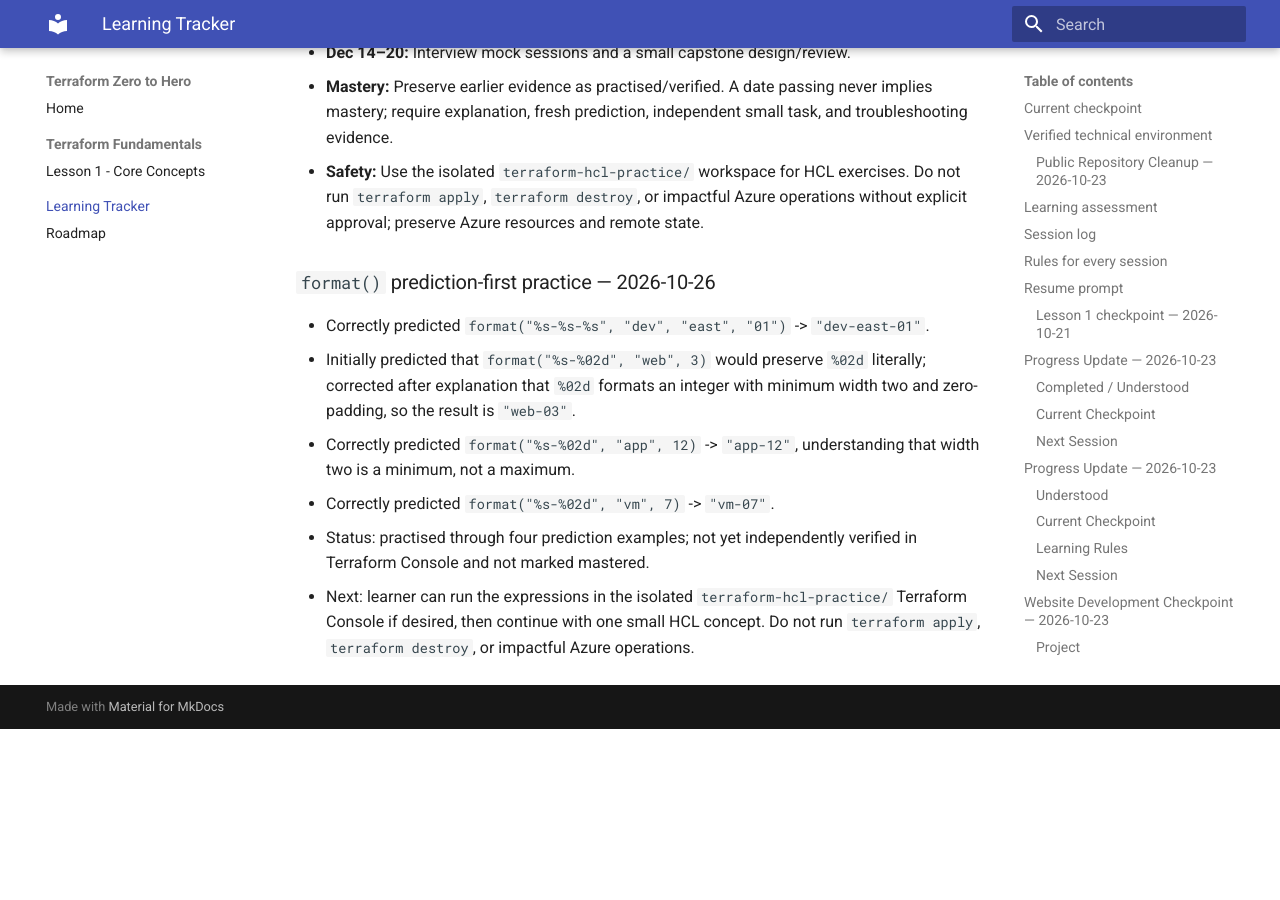
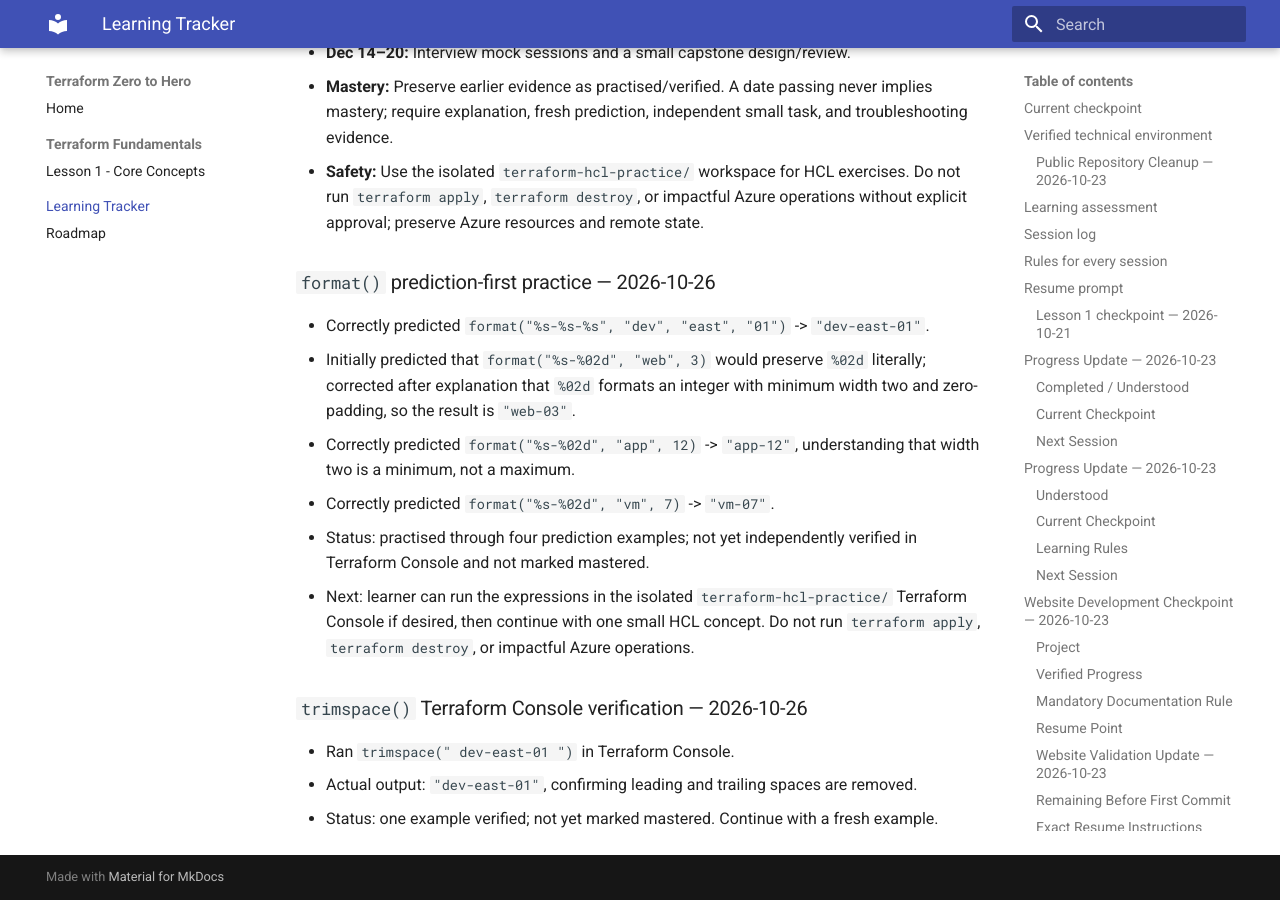
Before and after one commit to pshewale-dev/terraform-azure-lab, an MkDocs documentation site: the page built from docs/LEARNING-PROGRESS.md, in a window 1280 px wide and 900 px high, scrolled down 20498 px. Built offline with MkDocs 1.6.1 and Material for MkDocs 9.7.7, drawn with Linux system fonts in a browser that asks for light colours; before the commit the page ends 21227 px from its top, so only the background shows below that.

Commit message:
docs: record trimspace console verification

```diff
--- a/docs/LEARNING-PROGRESS.md
+++ b/docs/LEARNING-PROGRESS.md
@@ -615,3 +615,8 @@ Output: `"subscriptions/resourceGroups/vnet"`. This confirms that `join()` inser
 - Next: learner can run the expressions in the isolated `terraform-hcl-practice/` Terraform Console if desired, then continue with one small HCL concept. Do not run `terraform apply`, `terraform destroy`, or impactful Azure operations.
 
 <!-- docs deployment trigger check: 2026-10-26 -->
+
+### `trimspace()` Terraform Console verification — 2026-10-26
+- Ran `trimspace("   dev-east-01   ")` in Terraform Console.
+- Actual output: `"dev-east-01"`, confirming leading and trailing spaces are removed.
+- Status: one example verified; not yet marked mastered. Continue with a fresh example.
```
